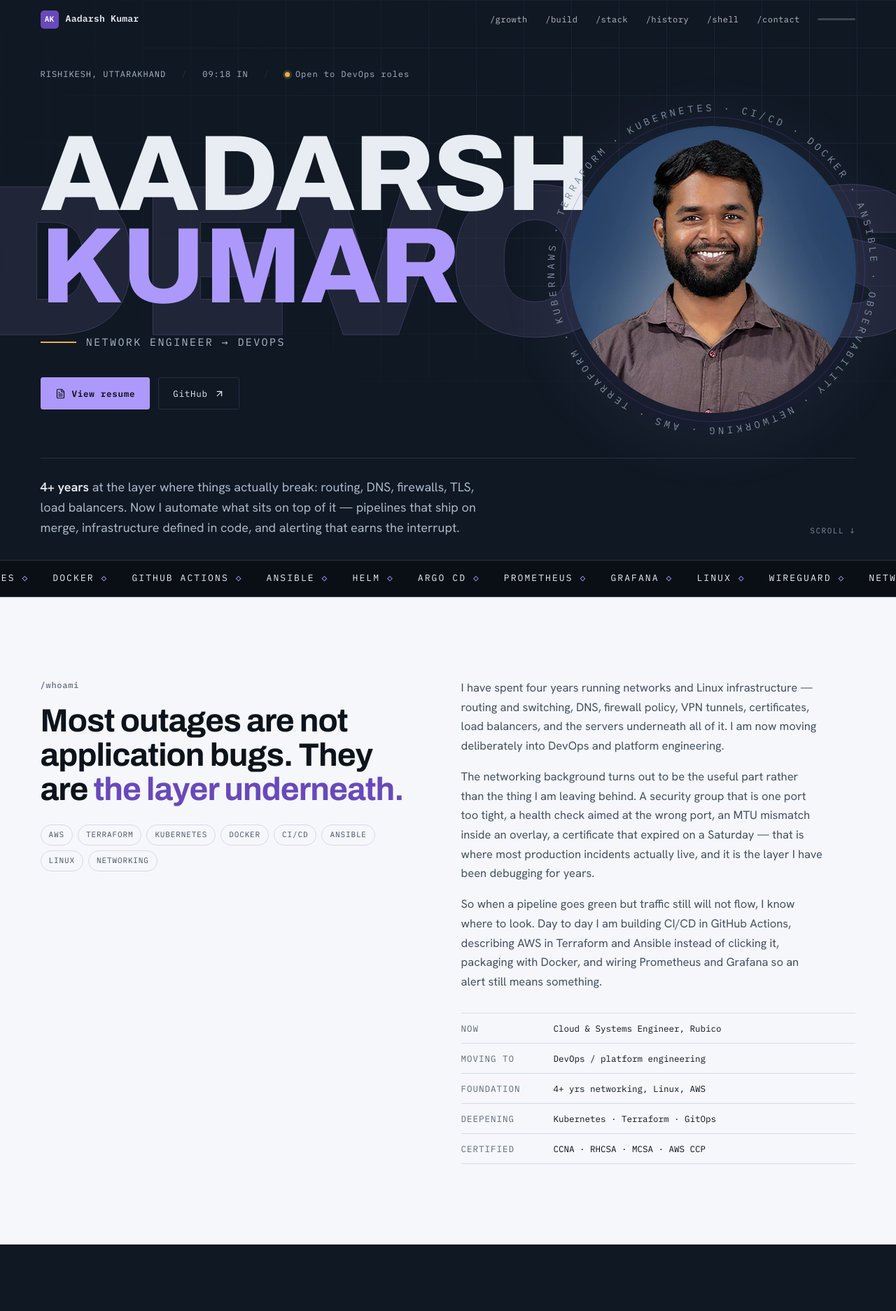
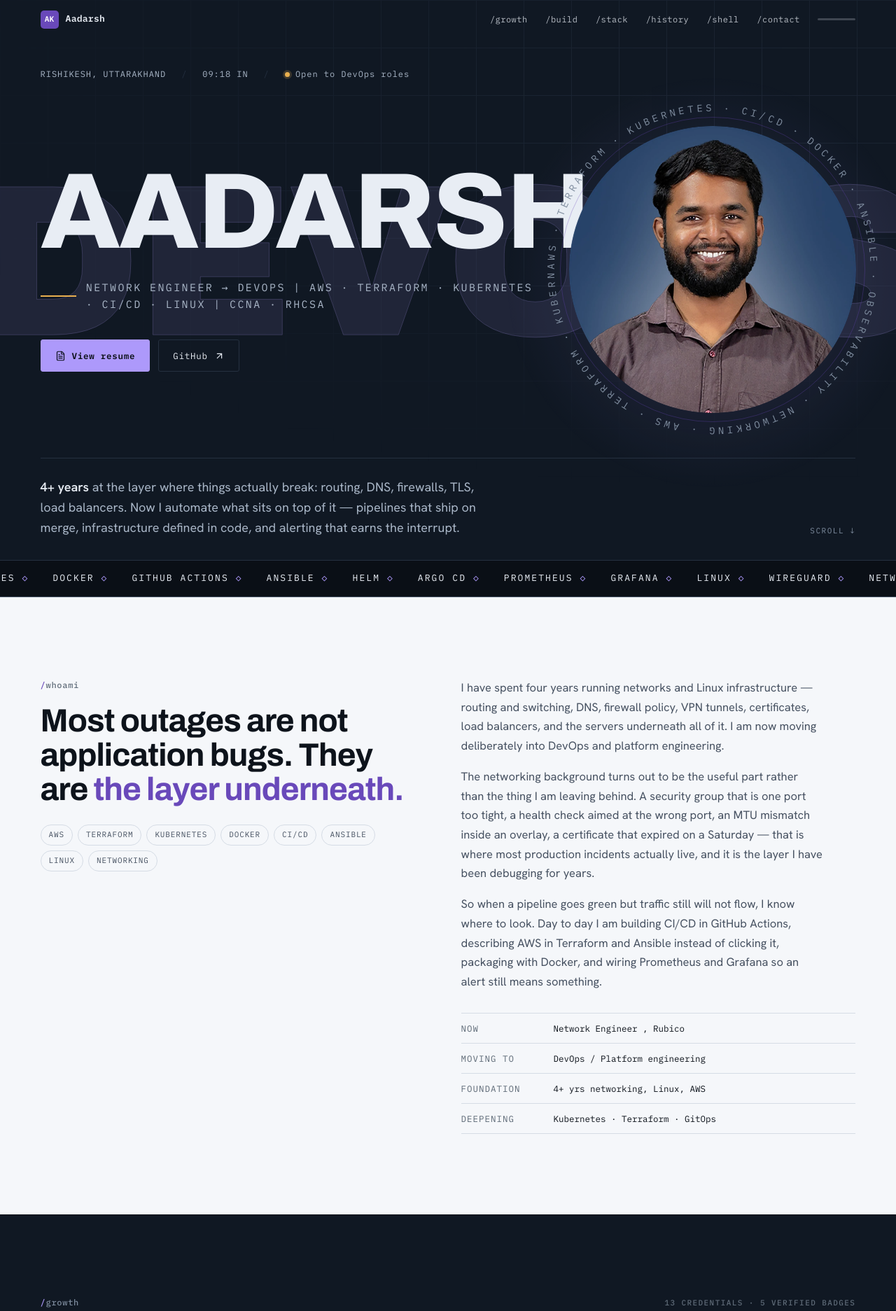
Before and after one commit to aaadarshkumar/aaadarshkumar.github.io, a React (Vite) app: page / in a window 1280 px wide. Shown: the top 1873 px of the page at 70% size. Built offline with nearby package versions, Linux system fonts and the light colour scheme.

Commit message:
Validate the Title, Sync all plateform information

```diff
--- a/index.html
+++ b/index.html
@@ -5,10 +5,10 @@
     <meta name="viewport" content="width=device-width, initial-scale=1.0" />
     <meta name="theme-color" content="#101823" />
 
-    <title>Aadarsh Kumar — DevOps &amp; Infrastructure Engineer</title>
+    <title>Aadarsh — Network Engineer → DevOps</title>
     <meta
       name="description"
-      content="Aadarsh Kumar — network engineer moving into DevOps. 4+ years across AWS, Linux, networking, CI/CD, Terraform, Docker and Kubernetes. Based in Rishikesh, India."
+      content="Aadarsh — Network engineer moving into DevOps. 4+ years across AWS, Linux, networking, CI/CD, Terraform, Docker and Kubernetes."
     />
     <link rel="canonical" href="https://aaadarshkumar.github.io/" />
 
@@ -23,7 +23,7 @@
     <!-- Social preview -->
     <meta property="og:type" content="website" />
     <meta property="og:url" content="https://aaadarshkumar.github.io/" />
-    <meta property="og:title" content="Aadarsh Kumar — Network Engineer → DevOps" />
+    <meta property="og:title" content="Aadarsh — Network Engineer → DevOps" />
     <meta
       property="og:description"
       content="4+ years at the layer where things break — routing, DNS, firewalls, TLS. Now automating what sits on top: CI/CD, Terraform, Docker, Kubernetes."
@@ -51,8 +51,8 @@
       {
         "@context": "https://schema.org",
         "@type": "Person",
-        "name": "Aadarsh Kumar",
-        "jobTitle": "DevOps & Infrastructure Engineer",
+        "name": "Aadarsh",
+        "jobTitle": "Network Engineer → DevOps",
         "url": "https://aaadarshkumar.github.io/",
         "email": "aadarshkumar9916@gmail.com",
         "address": { "@type": "PostalAddress", "addressLocality": "Rishikesh", "addressRegion": "Uttarakhand", "addressCountry": "IN" },
--- a/src/data/index.ts
+++ b/src/data/index.ts
@@ -29,8 +29,8 @@ export { portrait, resume }
 
 export const profile = {
   first: 'Aadarsh',
-  last: 'Kumar',
-  role: 'Network Engineer → DevOps',
+  last: '',
+  role: 'Network Engineer → DevOps | AWS · Terraform · Kubernetes · CI/CD · Linux | CCNA · RHCSA',
   city: 'Rishikesh, Uttarakhand',
   country: 'IN',
   /** IANA zone used by the live clock in the hero */
@@ -81,11 +81,11 @@ export const aboutCopy: string[] = [
 ]
 
 export const sheet: SheetRow[] = [
-  { key: 'Now', value: 'Cloud & Systems Engineer, Rubico' },
-  { key: 'Moving to', value: 'DevOps / platform engineering' },
+  { key: 'Now', value: 'Network Engineer  , Rubico' },
+  { key: 'Moving to', value: 'DevOps / Platform engineering' },
   { key: 'Foundation', value: '4+ yrs networking, Linux, AWS' },
-  { key: 'Deepening', value: 'Kubernetes · Terraform · GitOps' },
-  { key: 'Certified', value: 'CCNA · RHCSA · MCSA · AWS CCP' },
+  { key: 'Deepening', value: 'Kubernetes · Terraform · GitOps' }
+  // { key: 'Certified', value: 'CCNA · RHCSA · MCSA · AWS CCP' },
 ]
 
 /* ---------- ticker ---------- */
@@ -214,7 +214,7 @@ export const stack: StackGroup[] = [
 export const roles: Role[] = [
   {
     org: 'Rubico',
-    title: 'Cloud & Systems Engineer',
+    title: 'Network Engineer → DevOps',
     period: 'Sep 2022 — Present',
     place: 'Uttarakhand, IN',
     points: [
```
